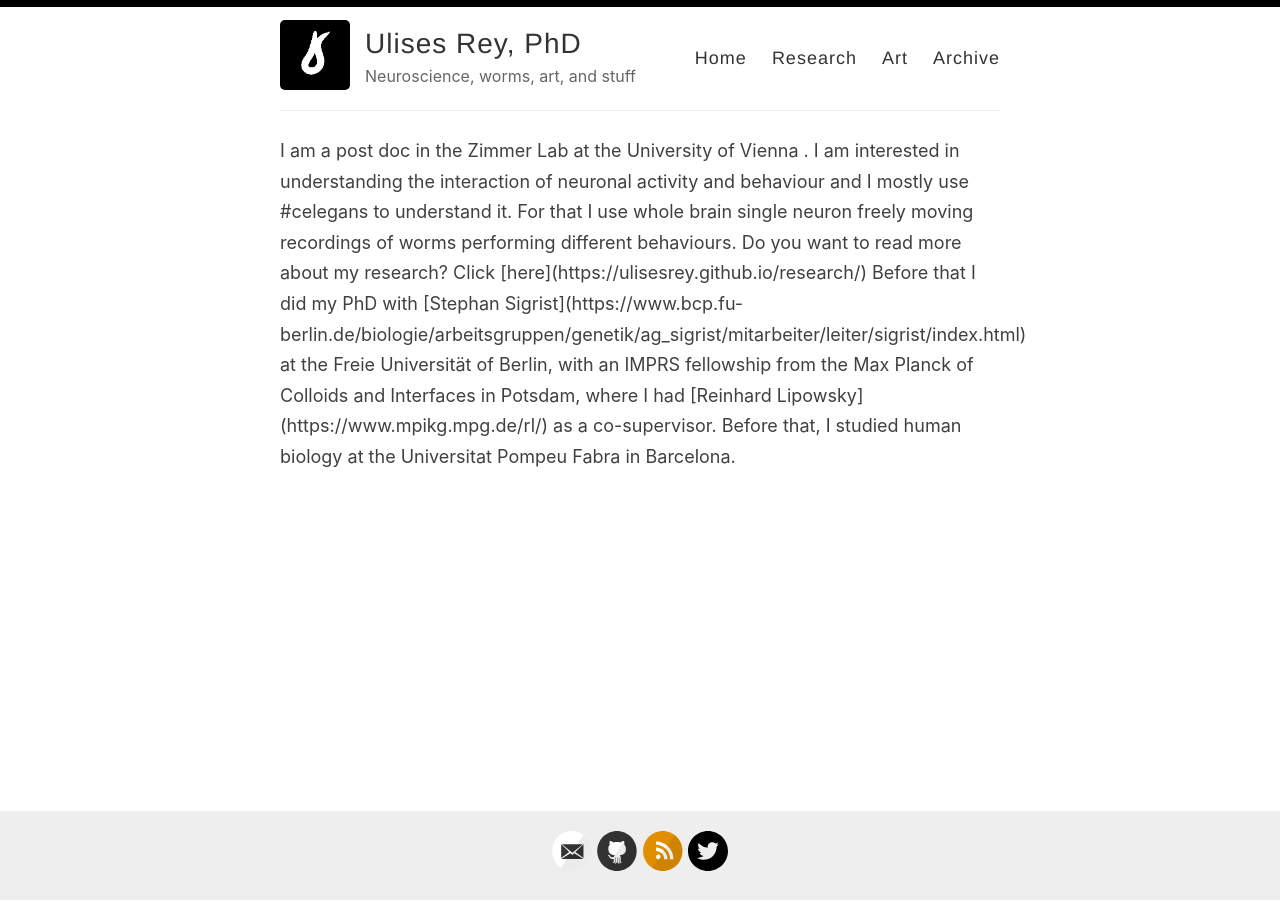
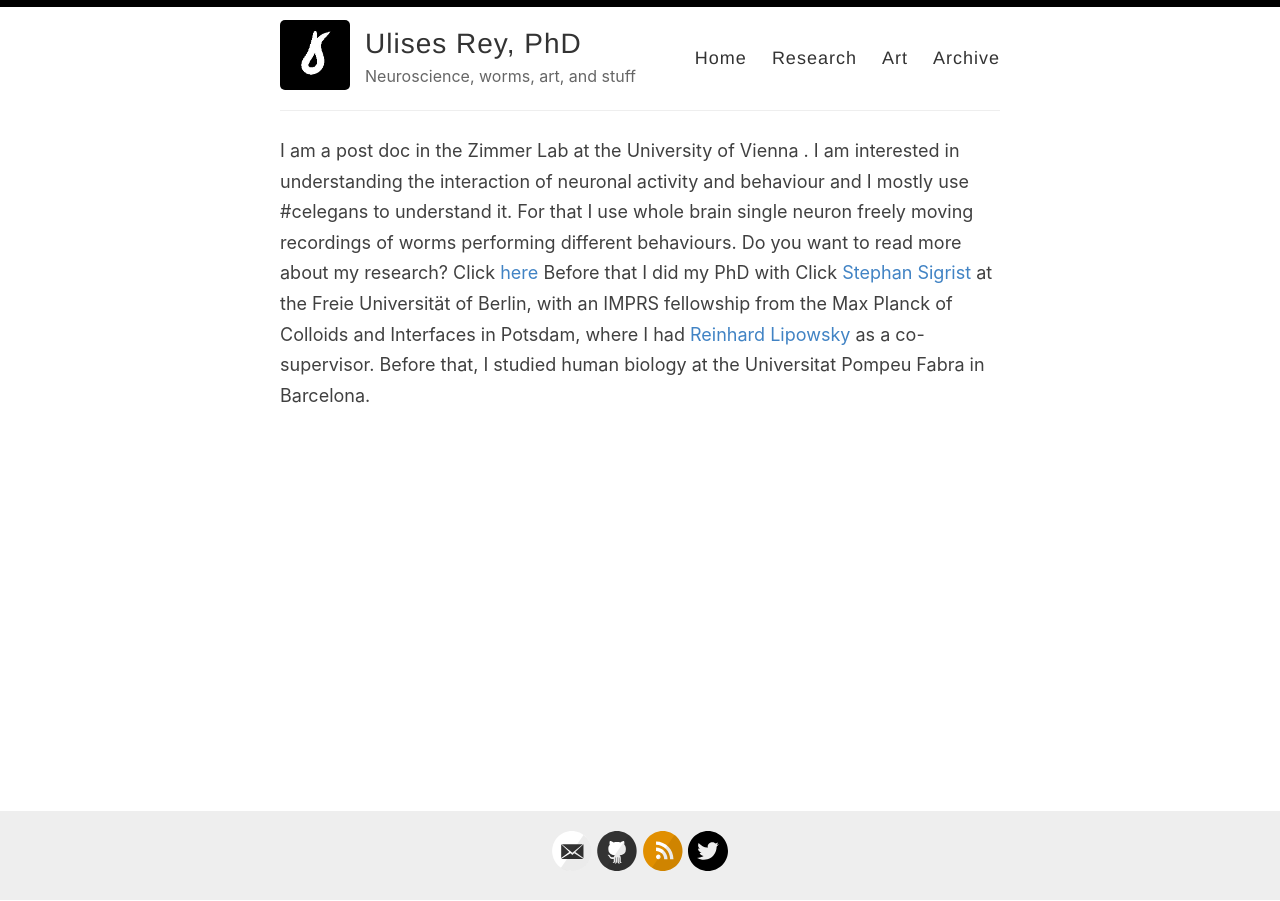
Before and after one commit to ulisesrey/ulisesrey.github.io, a Jekyll site: the page built from index.html, in a window 1280 px wide. Built offline with Jekyll 4.4.1, drawn with Linux system fonts in a browser that asks for light colours; the list of posts is cut into pages by our own code.

Commit message:
Update index.html

```diff
--- a/index.html
+++ b/index.html
@@ -7,10 +7,9 @@
 I am a post doc in the Zimmer Lab at the University of Vienna .
 I am interested in understanding the interaction of neuronal activity and behaviour and I mostly use #celegans to understand it.
 For that I use whole brain single neuron freely moving recordings of worms performing different behaviours.
+Do you want to read more about my research? Click <a href="https://ulisesrey.github.io/research/">here</a>
 
-    Do you want to read more about my research? Click [here](https://ulisesrey.github.io/research/)
-
-Before that I did my PhD with [Stephan Sigrist](https://www.bcp.fu-berlin.de/biologie/arbeitsgruppen/genetik/ag_sigrist/mitarbeiter/leiter/sigrist/index.html) at the Freie Universität of Berlin, with an IMPRS fellowship from the Max Planck of Colloids and Interfaces in Potsdam, where I had [Reinhard Lipowsky](https://www.mpikg.mpg.de/rl/) as a co-supervisor.
+Before that I did my PhD with Click <a href="https://www.bcp.fu-berlin.de/biologie/arbeitsgruppen/genetik/ag_sigrist/mitarbeiter/leiter/sigrist/index.html">Stephan Sigrist</a> at the Freie Universität of Berlin, with an IMPRS fellowship from the Max Planck of Colloids and Interfaces in Potsdam, where I had <a href="https://www.mpikg.mpg.de/rl/">Reinhard Lipowsky</a> as a co-supervisor.
 Before that, I studied human biology at the Universitat Pompeu Fabra in Barcelona.
   </div>
 </article>
```
